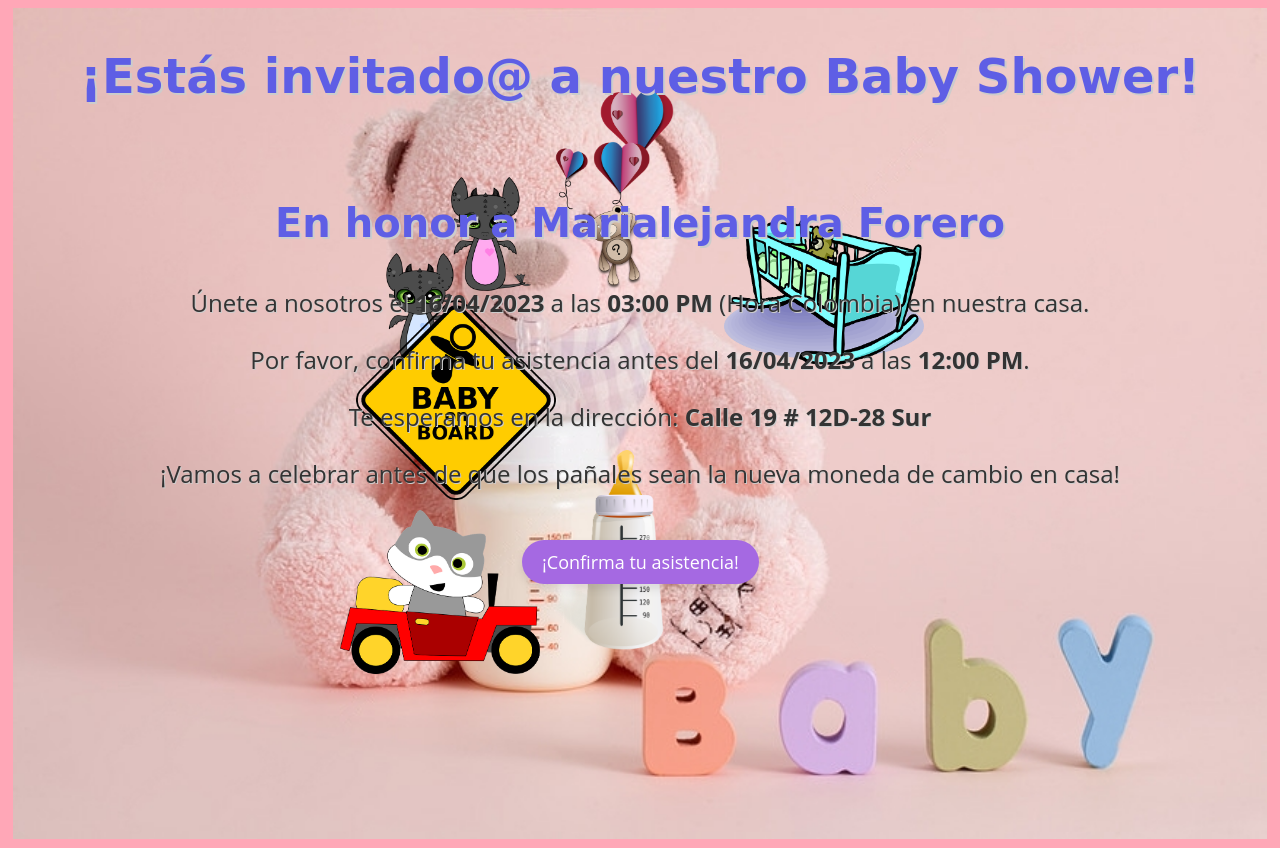
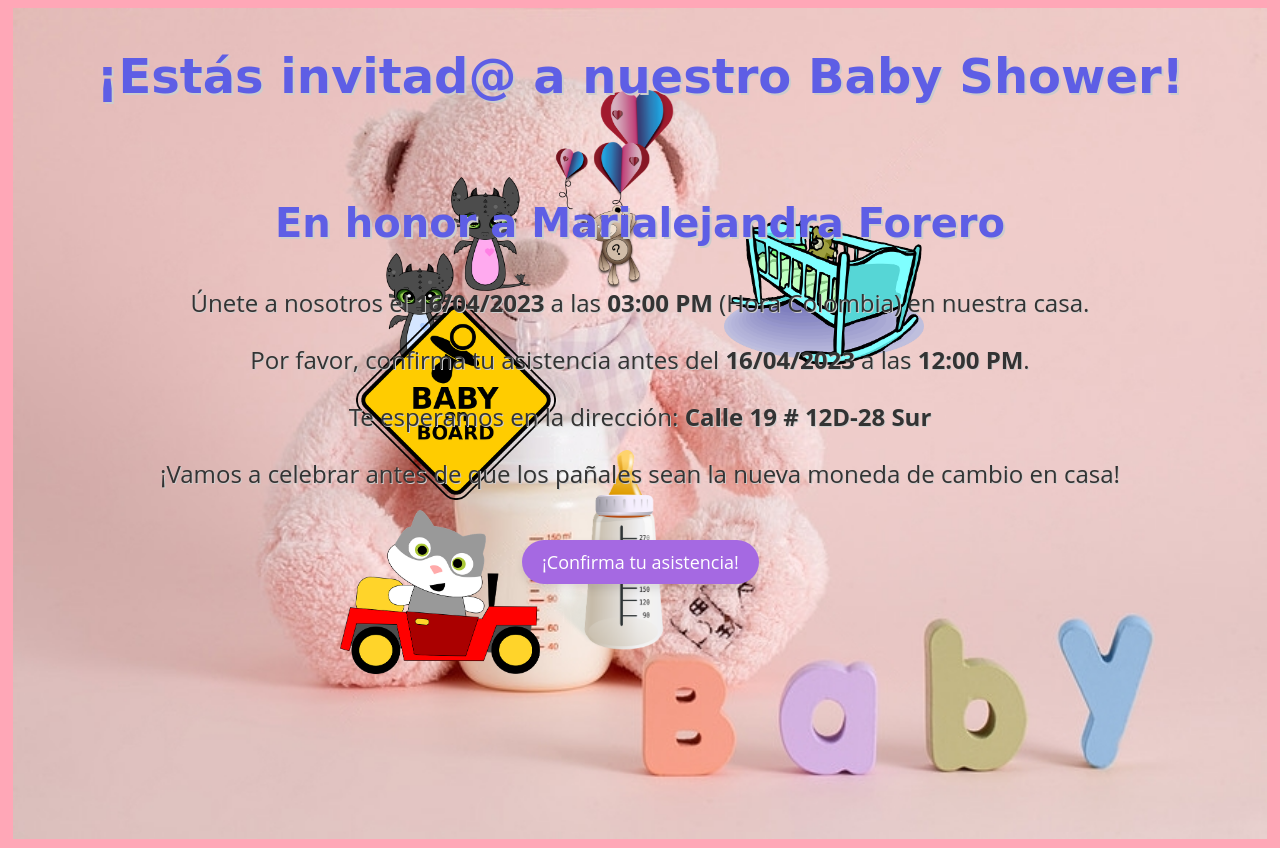
Before and after one commit to RicardoFT1/INVITATION, a plain HTML site: page Index.html in a window 1280 px wide. Drawn offline with nearby package versions, Linux system fonts and the light colour scheme.

Commit message:
atualizacion

```diff
--- a/Index.html
+++ b/Index.html
@@ -11,7 +11,7 @@
 </head>
 <body>
     <header>
-      <h1>¡Estás invitado@ a nuestro Baby Shower!</h1>
+      <h1>¡Estás invitad@ a nuestro Baby Shower!</h1>
     <main>
       <h2>
         En honor a Marialejandra Forero
```
